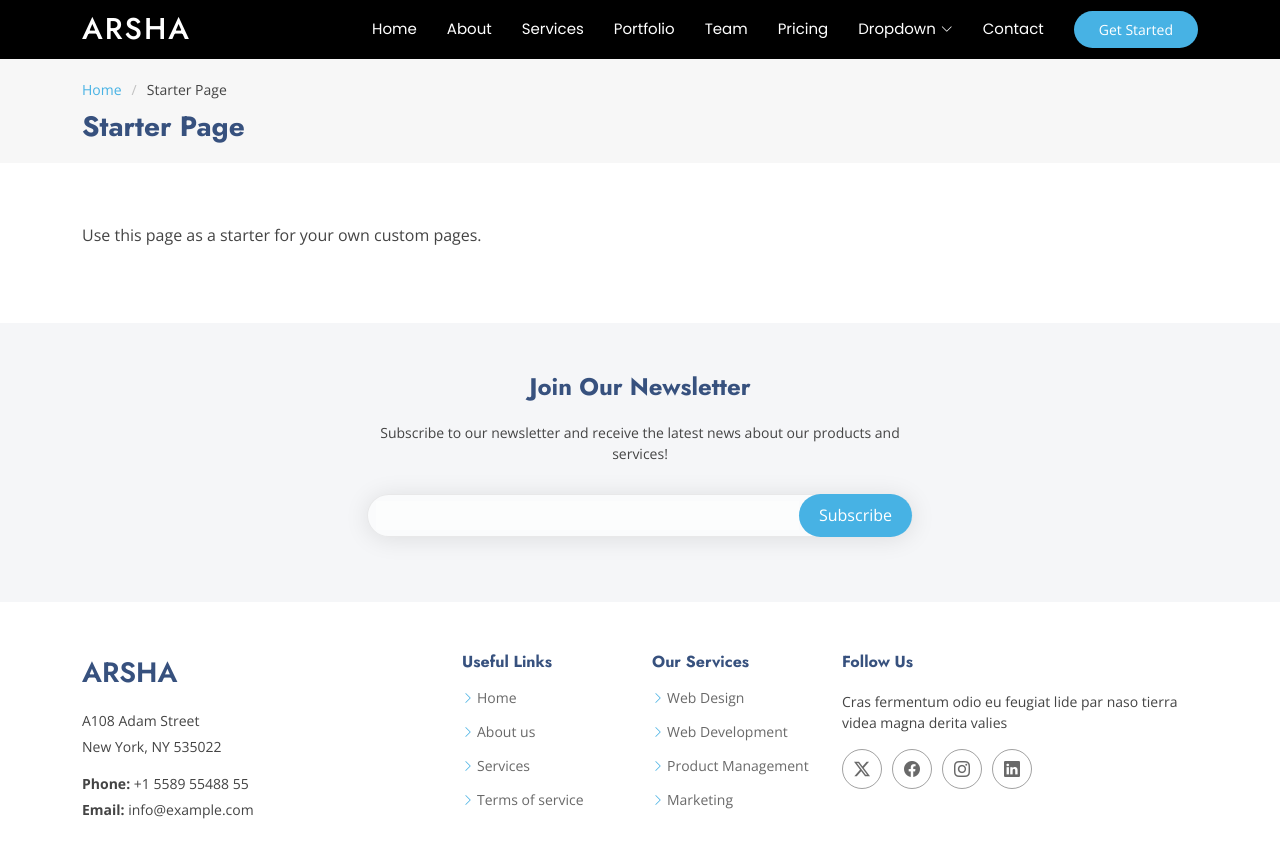
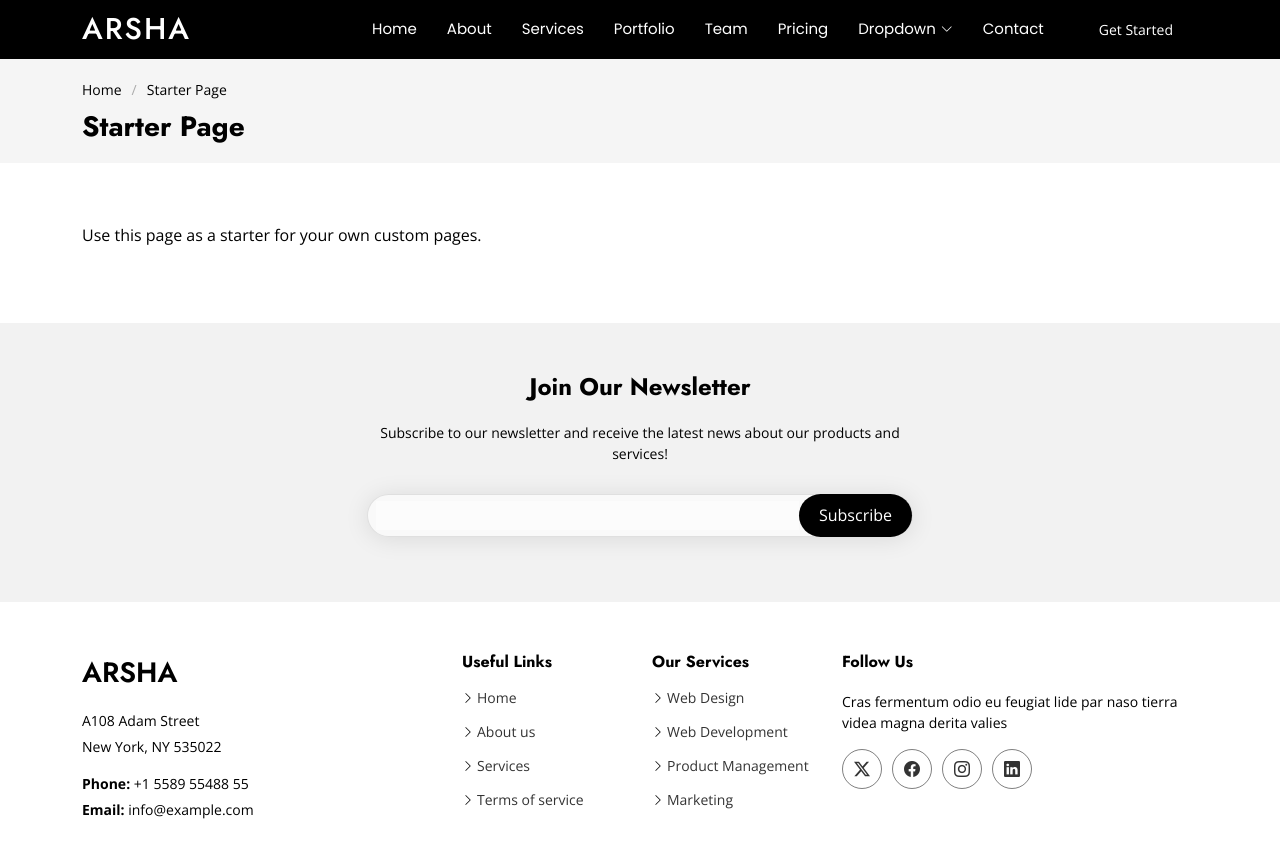
Before and after one commit to amaanar256/olgodev, a plain HTML site: page starter-page.html in a window 1280 px wide. Shown: the top 850 px of the page. Drawn offline with nearby package versions, Linux system fonts and the light colour scheme.

Commit message:
New Update

```diff
--- a/assets/css/main.css
+++ b/assets/css/main.css
@@ -20,9 +20,9 @@
 /* Global Colors - The following color variables are used throughout the website. Updating them here will change the color scheme of the entire website */
 :root {
   --background-color: #ffffff; /* Background color for the entire website, including individual sections */
-  --default-color: #444444; /* Default color used for the majority of the text content across the entire website */
-  --heading-color: #37517e; /* Color for headings, subheadings and title throughout the website */
-  --accent-color: #47b2e4; /* Accent color that represents your brand on the website. It's used for buttons, links, and other elements that need to stand out */
+  --default-color: #000000; /* Default color used for the majority of the text content across the entire website */
+  --heading-color: #000000; /* Color for headings, subheadings and title throughout the website */
+  --accent-color: #000000; /* Accent color that represents your brand on the website. It's used for buttons, links, and other elements that need to stand out */
   --surface-color: #ffffff; /* The surface color is used as a background of boxed elements within sections, such as cards, icon boxes, or other elements that require a visual separation from the global background. */
   --contrast-color: #ffffff; /* Contrast color for text, ensuring readability against backgrounds of accent, heading, or default colors. */
 }
@@ -30,11 +30,11 @@
 /* Nav Menu Colors - The following color variables are used specifically for the navigation menu. They are separate from the global colors to allow for more customization options */
 :root {
   --nav-color: #ffffff;  /* The default color of the main navmenu links */
-  --nav-hover-color: #47b2e4; /* Applied to main navmenu links when they are hovered over or active */
+  --nav-hover-color: #fc8701; /* Applied to main navmenu links when they are hovered over or active */
   --nav-mobile-background-color: #ffffff; /* Used as the background color for mobile navigation menu */
   --nav-dropdown-background-color: #ffffff; /* Used as the background color for dropdown items that appear when hovering over primary navigation items */
-  --nav-dropdown-color: #444444; /* Used for navigation links of the dropdown items in the navigation menu. */
-  --nav-dropdown-hover-color: #47b2e4; /* Similar to --nav-hover-color, this color is applied to dropdown navigation links when they are hovered over. */
+  --nav-dropdown-color: #000000; /* Used for navigation links of the dropdown items in the navigation menu. */
+  --nav-dropdown-hover-color: #fc8701; /* Similar to --nav-hover-color, this color is applied to dropdown navigation links when they are hovered over. */
 }
 
 /* Color Presets - These classes override global colors when applied to any section or element, providing reuse of the sam color scheme. */
```
Also changed, not shown: index.html (+9 -9 lines).
